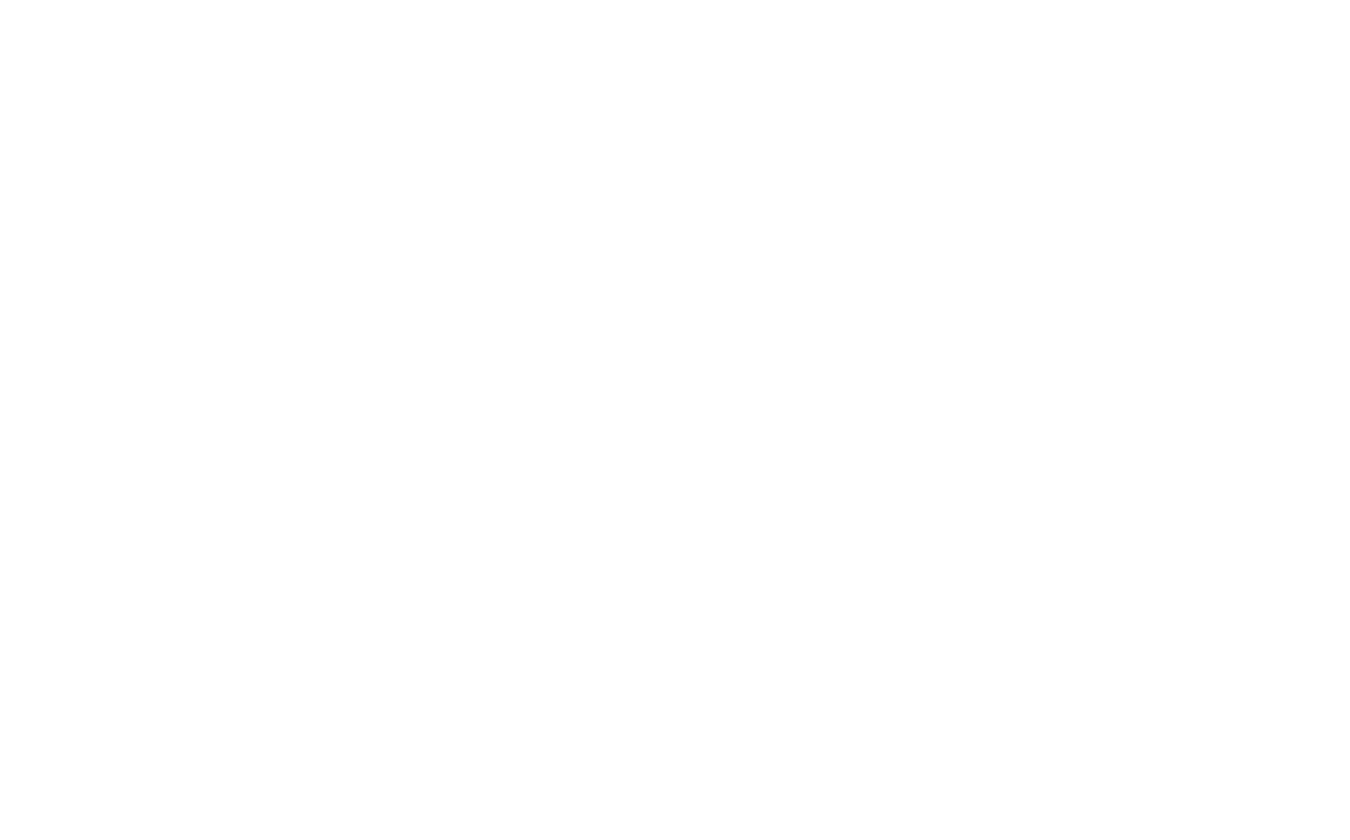
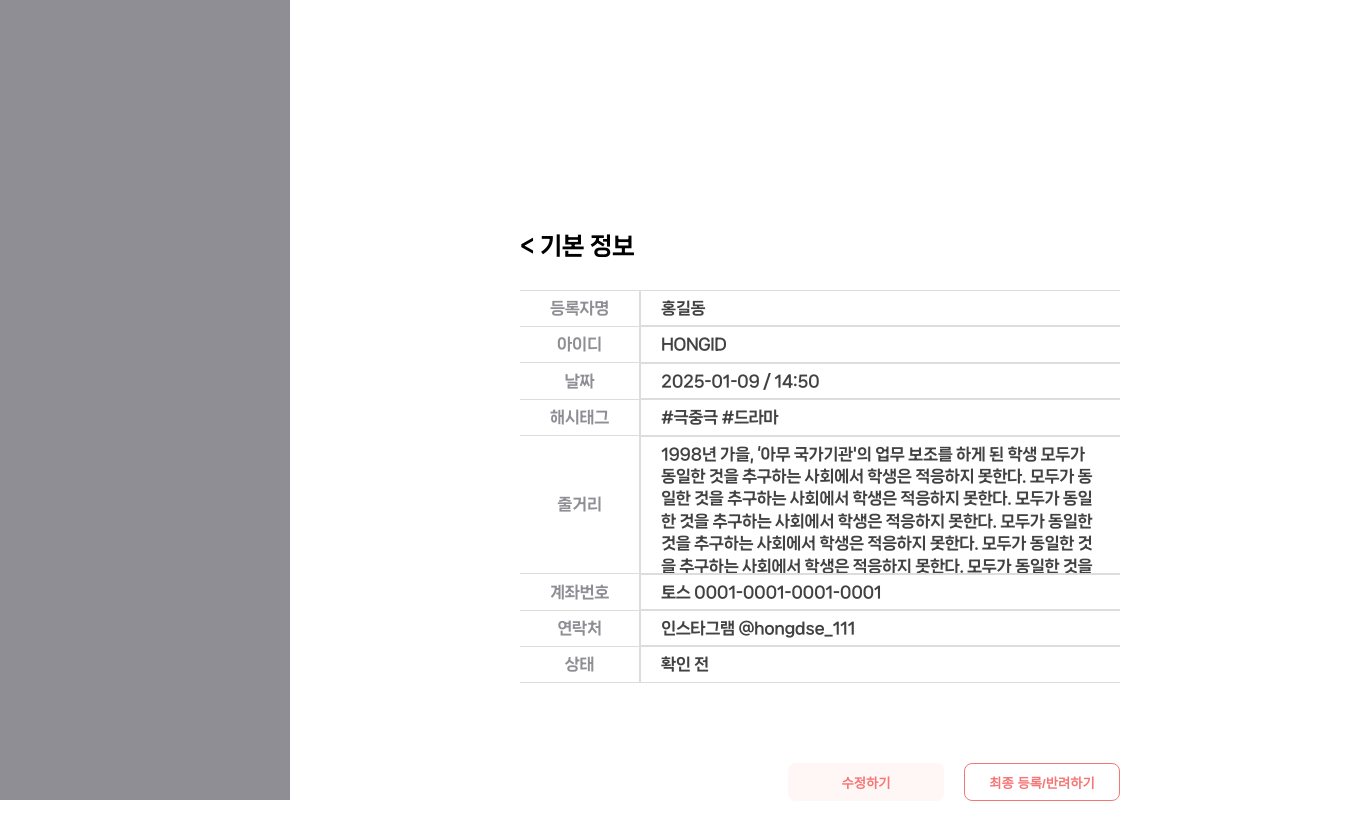
Before and after one commit to see-a-theater/CC_Frontend, a React (Vite) app: page /admin/plays/1 in a window 1280 px wide. Before the commit this address had no page. Shown: the top 840 px of the page, 1350 px wide, since content can reach past the window. Before the commit the page ends 800 px from the top, so only its background shows below. Built offline with nearby package versions, Linux system fonts and the light colour scheme.

Commit message:
[FEAT] 소극장 공연 관리 페이지

```diff
--- a/src/App.jsx
+++ b/src/App.jsx
@@ -23,7 +23,10 @@
 import Dashboard from './pages/admin/Dashboard.jsx';
 import Users from './pages/admin/Users.jsx';
 import AdminGallery from './pages/admin/AdminGallery.jsx';
+import AdminPlays from './pages/admin/AdminPlays.jsx';
 import UsersDetail from './pages/admin/UsersDetail.jsx';
+import GalleryDetail from './pages/admin/GalleryDetail.jsx';
+import PlaysDetail from './pages/admin/PlaysDetail.jsx';
 
 function App() {
 	return (
@@ -58,7 +61,11 @@
 				<Route path="/admin" element={<Dashboard />} />
 				<Route path="/admin/users" element={<Users />} />
 				<Route path="/admin/gallery" element={<AdminGallery />} />
-				<Route path="/admin/users/:userId" element={<UsersDetail />} />w
+				<Route path="/admin/plays" element={<AdminPlays />} />
+				<Route path="/admin/users/:userId" element={<UsersDetail />} />
+				<Route path="/admin/gallery/:galleryId" element={<GalleryDetail />} />
+				<Route path="/admin/plays/:playId" element={<PlaysDetail />} />
+
 			</Routes>
 		</>
 	);
--- /dev/null
+++ b/src/pages/admin/AdminPlays.jsx
@@ -0,0 +1,215 @@
+import styled from 'styled-components';
+import UserTable from '@/components/Admin/UserTable';
+import Search from '@/assets/icons/searchBlack.svg?react';
+import SearchBg from '@/assets/icons/searchBlackBg.svg?react';
+import { useState, useMemo } from 'react';
+
+function AdminPlays() {
+    //상태 별 글자 색상 변경 추가 필요
+	const play_data = [
+		{
+			title: '소극장 공연 이름',
+			date: '날짜/시간',
+			uploader: '등록자명',
+			situation: '상태',
+			manage: '관리',
+		},
+		{
+			title: '실종',
+			date: '2025-01-09 / 14:50',
+			uploader: '홍길동',
+			situation: '확인 전',
+			manage: '/admin/plays/',
+		},
+		{
+			title: '실종',
+			date: '2025-01-09 / 14:50',
+			uploader: '홍길동',
+			situation: '등록',
+			manage: '/admin/plays/',
+		},
+		{
+			title: '실종',
+			date: '2025-01-09 / 14:50',
+			uploader: '홍길동',
+			situation: '반려',
+			manage: '/admin/plays/',
+		},
+		{
+			title: '실종',
+			date: '2025-01-09 / 14:50',
+			uploader: '홍길동',
+			situation: '확인 전',
+			manage: '/admin/plays/',
+		},
+		{
+			title: '실종',
+			date: '2025-01-09 / 14:50',
+			uploader: '홍길동',
+			situation: '등록',
+			manage: '/admin/plays/',
+		},
+		{
+			title: '실종',
+			date: '2025-01-09 / 14:50',
+			uploader: '홍길동',
+			situation: '반려',
+			manage: '/admin/plays/',
+		},
+	];
+	const [searchTerm, setSearchTerm] = useState('');
+	const [visibleColumns, setVisibleColumns] = useState([
+		'title',
+		'date',
+		'uploader',
+		'situation',
+		'manage',
+	]);
+	const [currentPage, setCurrentPage] = useState(1);
+	const itemsPerPage = 20;
+
+	const handleColumnToggle = (column) => {
+		setVisibleColumns((prev) =>
+			prev.includes(column)
+				? prev.filter((c) => c !== column)
+				: [...prev, column],
+		);
+	};
+
+	const filteredData = useMemo(() => {
+		const content = play_data.slice(1);
+		return content.filter((user) =>
+			Object.entries(user).some(
+				([key, val]) =>
+					visibleColumns.includes(key) &&
+					val.toLowerCase().includes(searchTerm.toLowerCase()),
+			),
+		);
+	}, [searchTerm, visibleColumns, play_data]);
+
+	const paginatedData = useMemo(() => {
+		const start = (currentPage - 1) * itemsPerPage;
+		return filteredData.slice(start, start + itemsPerPage);
+	}, [filteredData, currentPage]);
+
+	const totalPages = Math.ceil(filteredData.length / itemsPerPage);
+
+	return (
+		<Container>
+			<Top>
+				<Search />
+			</Top>
+			<Content>
+				<Sidebar />
+				<TableArea>
+					<Title>사용자 관리</Title>
+					<FilterArea>
+						<SearchInput>
+							<input
+								type="text"
+								value={searchTerm}
+								onChange={(e) => {
+									setSearchTerm(e.target.value);
+									setCurrentPage(1);
+								}}
+								placeholder="검색어를 입력하세요"
+							/>
+							<Search width={15} />
+						</SearchInput>
+						<div className="checkboxArea">
+							{['title', 'date', 'uploader'].map((key) => (
+								<label key={key}>
+									<input
+										type="checkbox"
+										checked={visibleColumns.includes(key)}
+										onChange={() => handleColumnToggle(key)}
+									/>
+									{play_data[0][key]}
+								</label>
+							))}
+							<SearchBg />
+						</div>
+					</FilterArea>
+
+					<UserTable
+						data={[play_data[0], ...paginatedData]}
+						currentPage={currentPage}
+						setCurrentPage={setCurrentPage}
+						totalPages={totalPages}
+						visibleColumns={visibleColumns}
+					/>
+				</TableArea>
+			</Content>
+		</Container>
+	);
+}
+
+export default AdminPlays;
+
+const Container = styled.div`
+	width: 100vw;
+
+	display: flex;
+	flex-direction: column;
+`;
+const Top = styled.div`
+	height: 108px;
+	display: flex;
+	justify-content: flex-end;
+	padding: 40px 110px;
+`;
+
+const Content = styled.div`
+	width: 100%;
+	display: flex;
+`;
+const Sidebar = styled.div`
+	//추후 컴포넌트로 변경 후 삭제
+	width: 290px;
+	height: 100vh;
+	position: fixed;
+	padding: 27px 18px;
+	background: #8f8e94;
+`;
+const FilterArea = styled.div`
+	display: flex;
+	justify-content: space-between;
+	margin-bottom: 36px;
+
+	.checkboxArea {
+		display: flex;
+		align-items: center;
+		gap: 18px;
+	}
+`;
+const SearchInput = styled.div`
+	display: flex;
+	align-items: center;
+	padding: 0 10px;
+	background: #fff;
+	width: 360px;
+	height: 32px;
+	border-radius: 7px;
+	border: 1px solid #000;
+
+	input {
+		width: 100%;
+		border: none;
+		outline: none;
+		font-size: ${({ theme }) => theme.font.fontSize.body14};
+		font-weight: ${({ theme }) => theme.font.fontWeight.bold};
+		color: ${({ theme }) => theme.colors.grayMain};
+	}
+`;
+
+const TableArea = styled.div`
+	margin-left: 290px;
+	padding: 0px 120px 50px 50px;
+	width: 100%;
+`;
+const Title = styled.h3`
+	font-size: ${({ theme }) => theme.font.fontSize.headline24};
+	font-weight: ${({ theme }) => theme.font.fontWeight.bold};
+	color: ${({ theme }) => theme.colors.pink600};
+	margin-bottom: 15px;
+`;
--- /dev/null
+++ b/src/pages/admin/PlaysDetail.jsx
@@ -0,0 +1,151 @@
+import styled from 'styled-components';
+
+function PlaysDetail() {
+	const play_data = {
+		uploader: '홍길동',
+		uploaderId: 'HONGID',
+		date: '2025-01-09 / 14:50',
+		tag: '#극중극 #드라마',
+		overview: `1998년 가을, ‘아무 국가기관'의 업무 보조를 하게 된 학생 모두가 동일한 것을 추구하는 사회에서 학생은 적응하지 못한다.
+                    모두가 동일한 것을 추구하는 사회에서 학생은 적응하지 못한다.
+                    모두가 동일한 것을 추구하는 사회에서 학생은 적응하지 못한다.
+                    모두가 동일한 것을 추구하는 사회에서 학생은 적응하지 못한다.
+                    모두가 동일한 것을 추구하는 사회에서 학생은 적응하지 못한다.
+                    모두가 동일한 것을 추구하는 사회에서 학생은 적응하지 못한다.`,
+		account: '토스 0001-0001-0001-0001',
+		contact: '인스타그램 @hongdse_111',
+		situation: '확인 전',
+	};
+	const rows = [
+		{ label: '등록자명', value: play_data.uploader },
+		{ label: '아이디', value: play_data.uploaderId },
+		{ label: '날짜', value: play_data.date },
+		{ label: '해시태그', value: play_data.tag },
+		{ label: '줄거리', value: play_data.overview },
+		{ label: '계좌번호', value: play_data.account },
+		{ label: '연락처', value: play_data.contact },
+		{ label: '상태', value: play_data.situation },
+	];
+
+	return (
+		<Container>
+			<Sidebar />
+			<Content>
+				<Table>
+					<Title>{'<'} 기본 정보</Title>
+					<tbody>
+						{rows.map((row, index) => (
+							<tr key={index}>
+								<th>{row.label}</th>
+								<td>{row.value}</td>
+							</tr>
+						))}
+					</tbody>
+				</Table>
+				<div className="buttons">
+					<Button>수정하기</Button>
+					<WButton>최종 등록/반려하기</WButton>
+				</div>
+			</Content>
+		</Container>
+	);
+}
+
+export default PlaysDetail;
+
+const Container = styled.div`
+	width: 100vw;
+	display: flex;
+`;
+const Sidebar = styled.div`
+	//추후 컴포넌트로 변경 후 삭제
+	width: 290px;
+	height: 100vh;
+	position: fixed;
+	padding: 27px 18px;
+	background: #8f8e94;
+`;
+const Content = styled.div`
+	width: 100%;
+	display: flex;
+	flex-direction: column;
+	margin-left: 290px;
+	padding: 230px;
+
+	.buttons {
+		display: flex;
+		justify-content: flex-end;
+		gap: 20px;
+	}
+`;
+
+const Title = styled.h2`
+	color: #000;
+	text-align: left;
+	font-size: 24px;
+	font-style: normal;
+	font-weight: 700;
+	margin-bottom: 26px;
+`;
+const Table = styled.div`
+	width: 600px;
+	display: flex;
+	margin: 0 auto;
+	flex-direction: column;
+
+	border-collapse: collapse;
+	th {
+		text-align: center;
+		width: 120px;
+		padding: 6px 20px;
+		border: 1px solid #ddd;
+		border-left: none;
+
+		color: #8f8e94;
+		font-size: 16px;
+		font-style: normal;
+		font-weight: 700;
+	}
+
+	td {
+		text-align: left;
+		width: 480px;
+		max-height: 138px;
+		overflow-y: auto;
+		display: block;
+
+		padding: 6px 20px;
+		border: 1px solid #ddd;
+		border-right: none;
+
+		color: #424242;
+		font-size: 16px;
+		font-style: normal;
+		font-weight: 700;
+	}
+
+	margin-bottom: 80px;
+`;
+
+const Button = styled.button`
+	align-self: flex-end;
+	width: 156px;
+	height: 38px;
+	border-radius: 8px;
+	background: var(--color-pink-100, #fff7f5);
+    font-size: font-size: ${({ theme }) => theme.font.fontSize.title16};
+    font-weight: ${({ theme }) => theme.font.fontWeight.extraBold};
+	color: ${({ theme }) => theme.colors.pink600};
+`;
+
+const WButton = styled.button`
+	align-self: flex-end;
+	width: 156px;
+	height: 38px;
+	border-radius: 8px;
+    border: 1px solid var(--color-pink-600, #F67676);
+	background: #fff;
+    font-size: font-size: ${({ theme }) => theme.font.fontSize.title16};
+    font-weight: ${({ theme }) => theme.font.fontWeight.extraBold};
+	color: ${({ theme }) => theme.colors.pink600};
+`;
```
